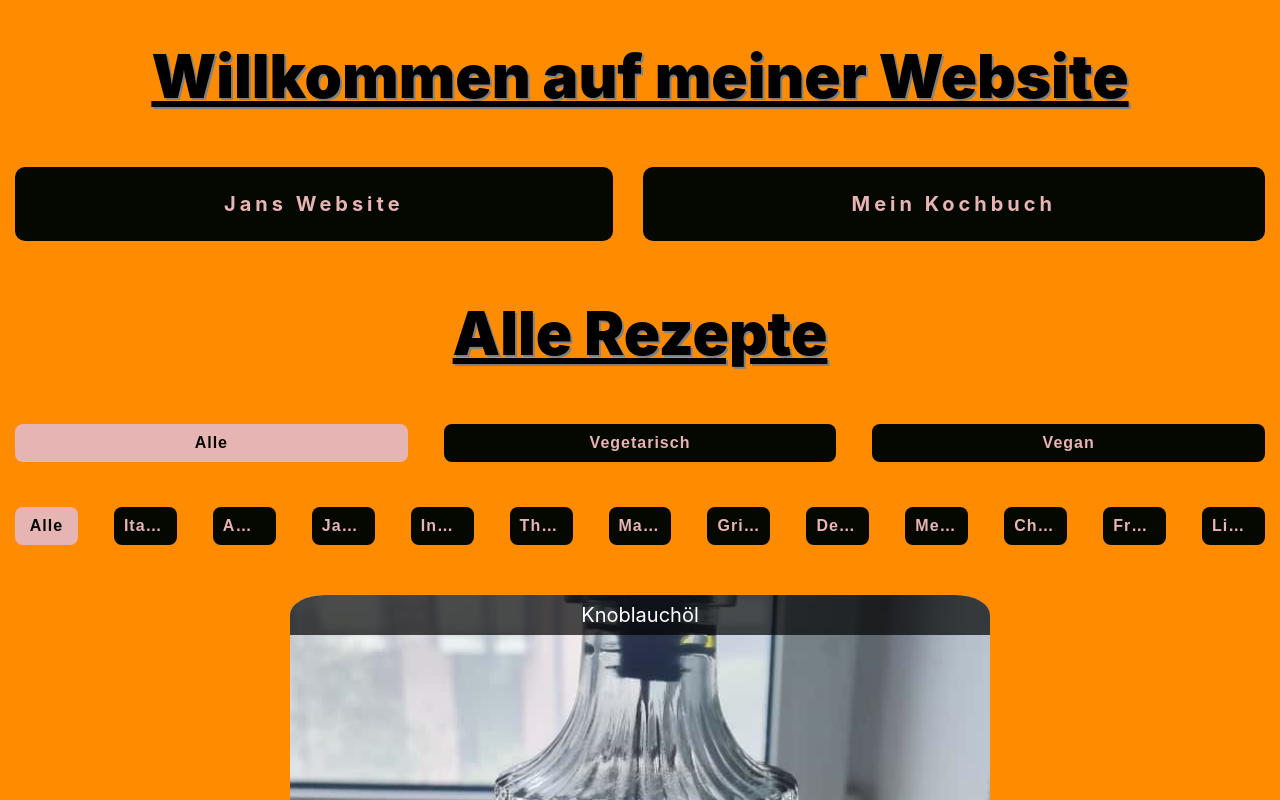
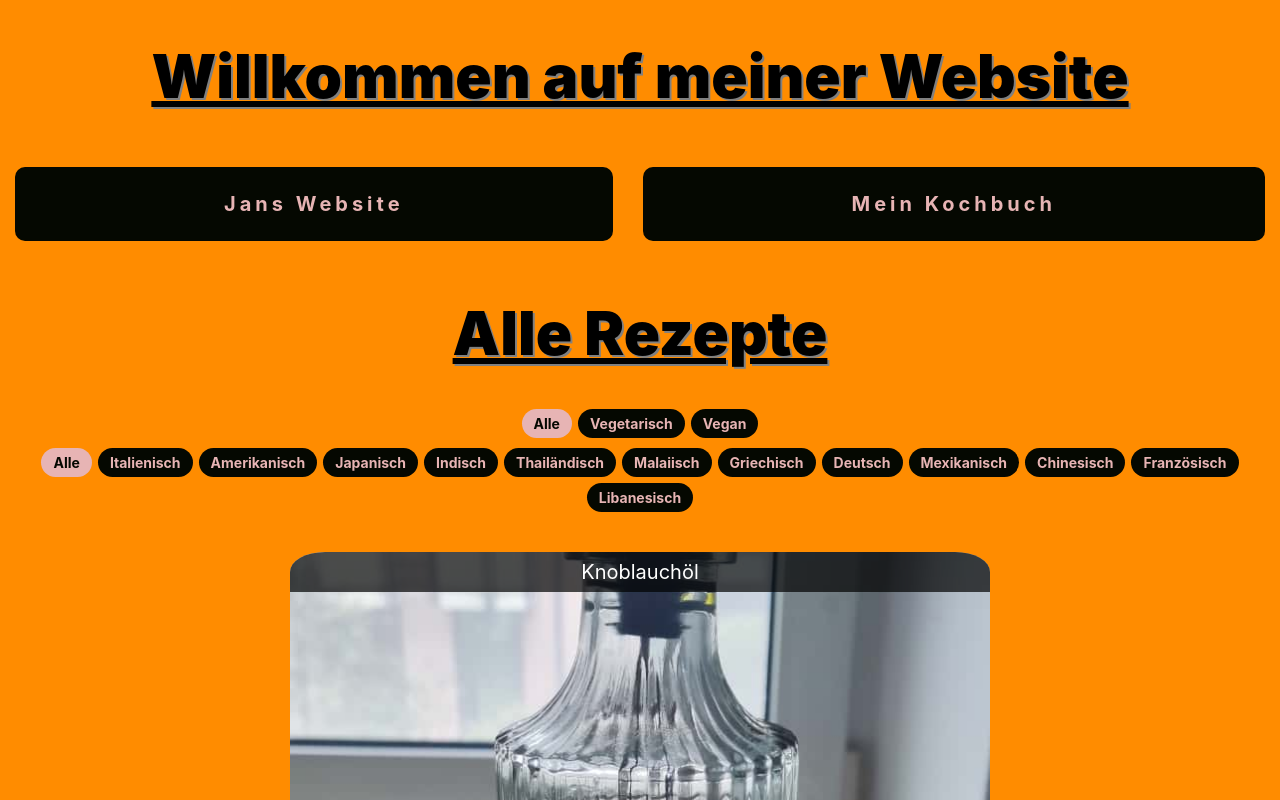
Before and after one commit to JanR99/jan-website-react, a React (Vite) app: page /#/cookbook in a window 1280 px wide. Shown: the top 800 px of the page. Built offline with nearby package versions, Linux system fonts and the light colour scheme.

Commit message:
changed style for filter buttons

```diff
--- a/src/components/Cookbook.tsx
+++ b/src/components/Cookbook.tsx
@@ -62,28 +62,32 @@ const Cookbook: React.FC = () => {
                 </h1>
             </header>
 
-            {/* Filter Buttons */}
-            <div className="filter-buttons">
+            <div className="filter-container">
+                {/* Diet Filters */}
+                <div className="filter-group">
                     {["alle", "vegetarisch", "vegan"].map(f => (
-                    <button
+                        <span
                             key={f}
-                        className={`filter-button ${dietFilter === f ? "active" : ""}`}
+                            className={`filter-pill ${dietFilter === f ? "active" : ""}`}
                             onClick={() => setDietFilter(f)}
                         >
                             {f.charAt(0).toUpperCase() + f.slice(1)}
-                    </button>
+                        </span>
                     ))}
                 </div>
-            <div className="filter-buttons">
+
+                {/* Cuisine Filters */}
+                <div className="filter-group">
                     {cuisines.map(c => (
-                    <button
+                        <span
                             key={c}
-                        className={`filter-button ${cuisineFilter === c ? "active" : ""}`}
+                            className={`filter-pill ${cuisineFilter === c ? "active" : ""}`}
                             onClick={() => setCuisineFilter(c)}
                         >
                             {c.charAt(0).toUpperCase() + c.slice(1)}
-                    </button>
+                        </span>
                     ))}
+                </div>
             </div>
 
             {/* Render recipes */}
--- a/src/styles/Cookbook.css
+++ b/src/styles/Cookbook.css
@@ -1,49 +1,36 @@
-.filter-buttons {
+.filter-container {
     display: flex;
-    justify-content: center;
+    flex-direction: column;
     align-items: center;
-    gap: 6px;
-    margin-bottom: 15px;
-    flex-wrap: nowrap;
-    width: 100%;
-    max-width: 100%;
+    gap: 10px;
+    margin-bottom: 20px;
 }
 
-.filter-button {
-    flex: 1;
-    min-width: 0;
-    padding: 10px;
+.filter-group {
+    display: flex;
+    flex-wrap: wrap;
+    gap: 6px;
+    justify-content: center;
+}
+
+.filter-pill {
+    padding: 6px 12px;
+    border-radius: 50px;
     background-color: #050801;
     color: #e7b4b4;
     font-weight: bold;
-    border: none;
-    border-radius: 8px;
+    font-size: clamp(12px, 2.5vw, 14px);
     cursor: pointer;
-    text-align: center;
-    font-size: clamp(12px, 3vw, 16px);
-    letter-spacing: 1px;
+    transition: all 0.3s;
     white-space: nowrap;
-    overflow: hidden;
-    text-overflow: ellipsis;
-    transition: 0.3s;
 }
 
-.filter-button.active {
-    background: #e7b4b4;
+.filter-pill:hover {
+    background-color: #e7b4b4;
     color: #050801;
 }
 
-@media (max-width: 480px) {
-    .filter-buttons {
-        gap: 2px;
-        justify-content: center;
-    }
-
-    .filter-button {
-        flex: 0 1 auto;
-        padding: 6px 8px;
-        font-size: clamp(10px, 3vw, 14px);
-        letter-spacing: 1px;
-        margin: 0;
-    }
+.filter-pill.active {
+    background-color: #e7b4b4;
+    color: #050801;
 }
```
Lines whose indentation alone changed are shown as unchanged.
